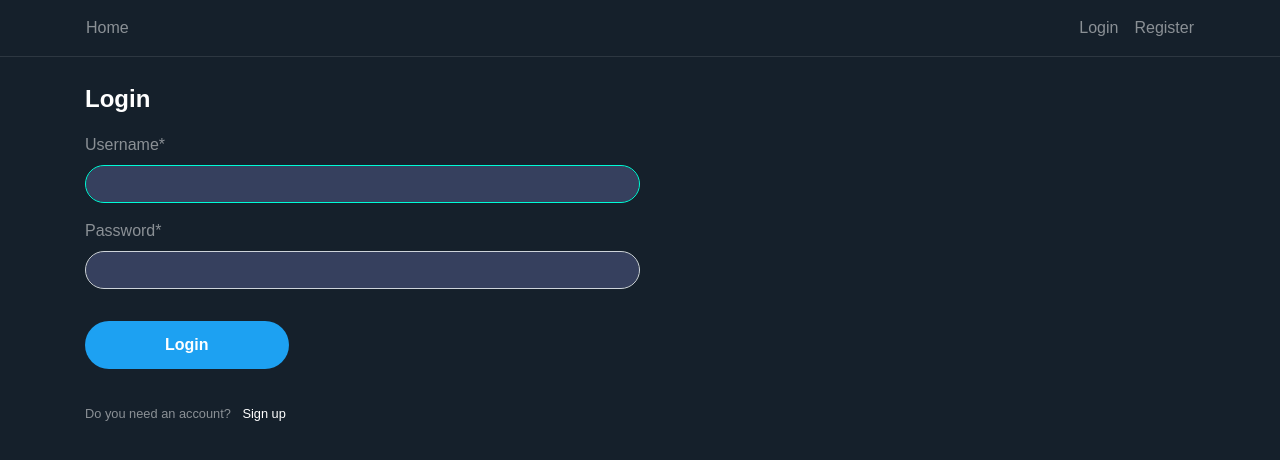
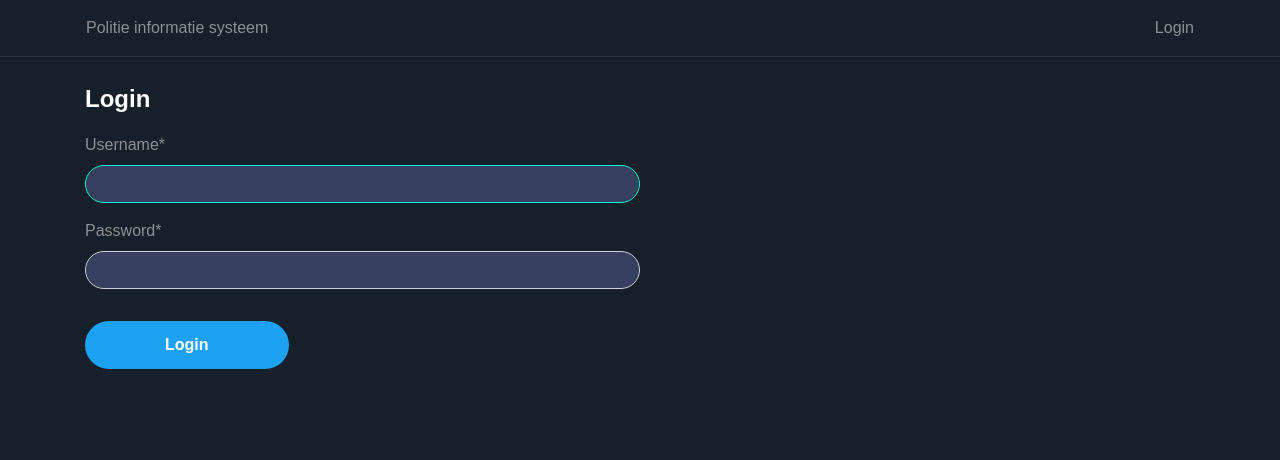
Before and after one commit to RyanB28/ProjectDDjango, a Django app: page /login/ in a window 1280 px wide. Shown: the top 460 px of the page. Run offline with Django 3.2, Linux system fonts and the light colour scheme; some libraries are stand-ins or nearby versions.

Commit message:
Update 1
1. Signup removed
2. Politie systeem naam veranderd!

```diff
--- a/blog/templates/blog/base.html
+++ b/blog/templates/blog/base.html
@@ -20,7 +20,7 @@
         <div class="container">
           <div class="collapse navbar-collapse" id="navbarToggle">
             <div class="navbar-nav mr-auto pl-2">
-              <a class="nav-item nav-link" href="{% url 'blog-home' %}">Home</a>
+              <a class="nav-item nav-link" href="{% url 'blog-home' %}">Politie informatie systeem</a>
             </div>
                         <div class="navbar-nav pr-2">
                 {% if user.is_authenticated %}
@@ -29,8 +29,11 @@
                     <a class="nav-item nav-link" href="{% url 'logout' %}">Logout</a>
                 {% else %}
                     <a class="nav-item nav-link" href="{% url 'login' %}">Login</a>
-                    <a class="nav-item nav-link" href="{% url 'register-users' %}">Register</a>
+                    <!-- <a class="nav-item nav-link" href="{% url 'register-users' %}">Register</a> -->
                 {% endif %}
+                {% if user.is_superuser %}
+                    <a class="nav-item nav-link" href="{% url 'admin:index' %}">Gebruikers Dashboard</a>
+                {% endif%}
             </div>
           </div>
         </div>
--- a/users/templates/users/login.html
+++ b/users/templates/users/login.html
@@ -15,9 +15,9 @@
         </div>
     </form>
     <div class="pt-3">
-        <small class="text-muted">
+        <!-- <small class="text-muted">
             Do you need an account? <a class="ml-2" href="{% url 'register-users' %}">Sign up</a>
-        </small>
+        </small> -->
     </div>
 </div>
 {% endblock content %}
```
